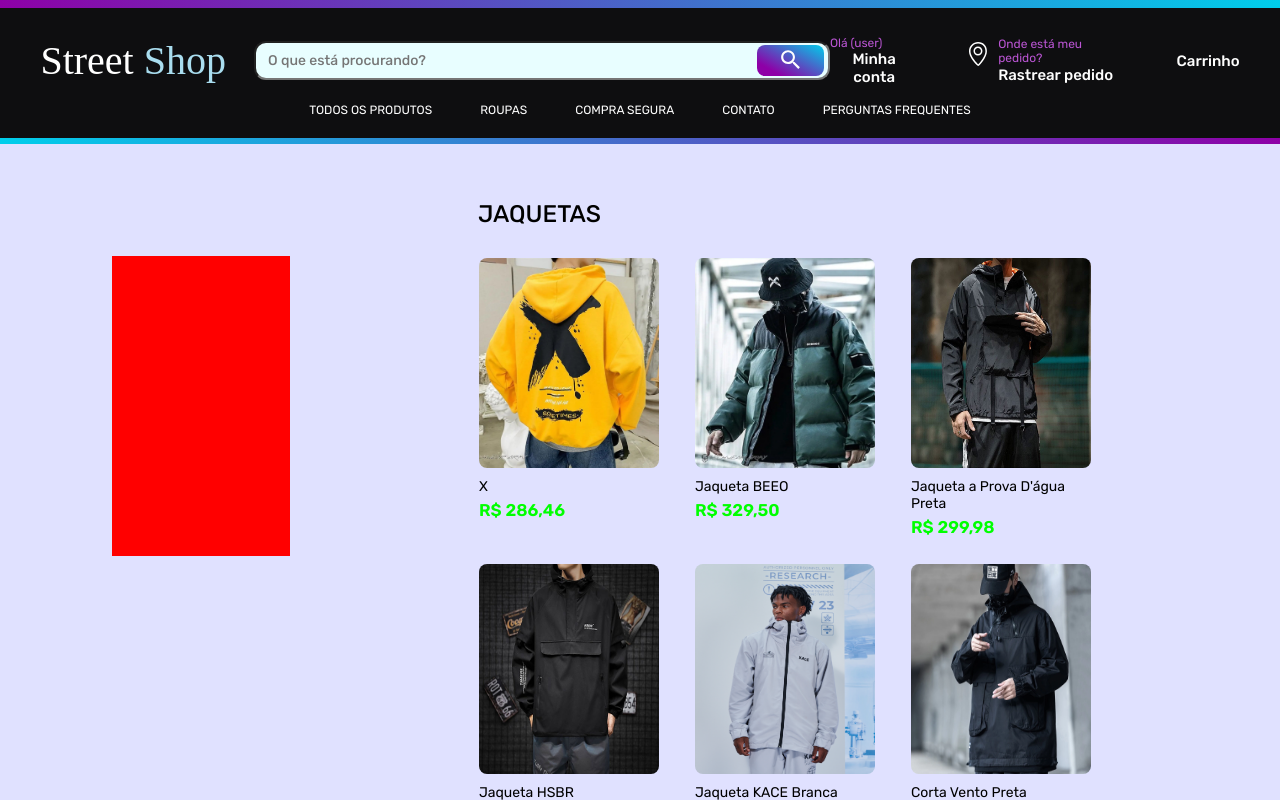
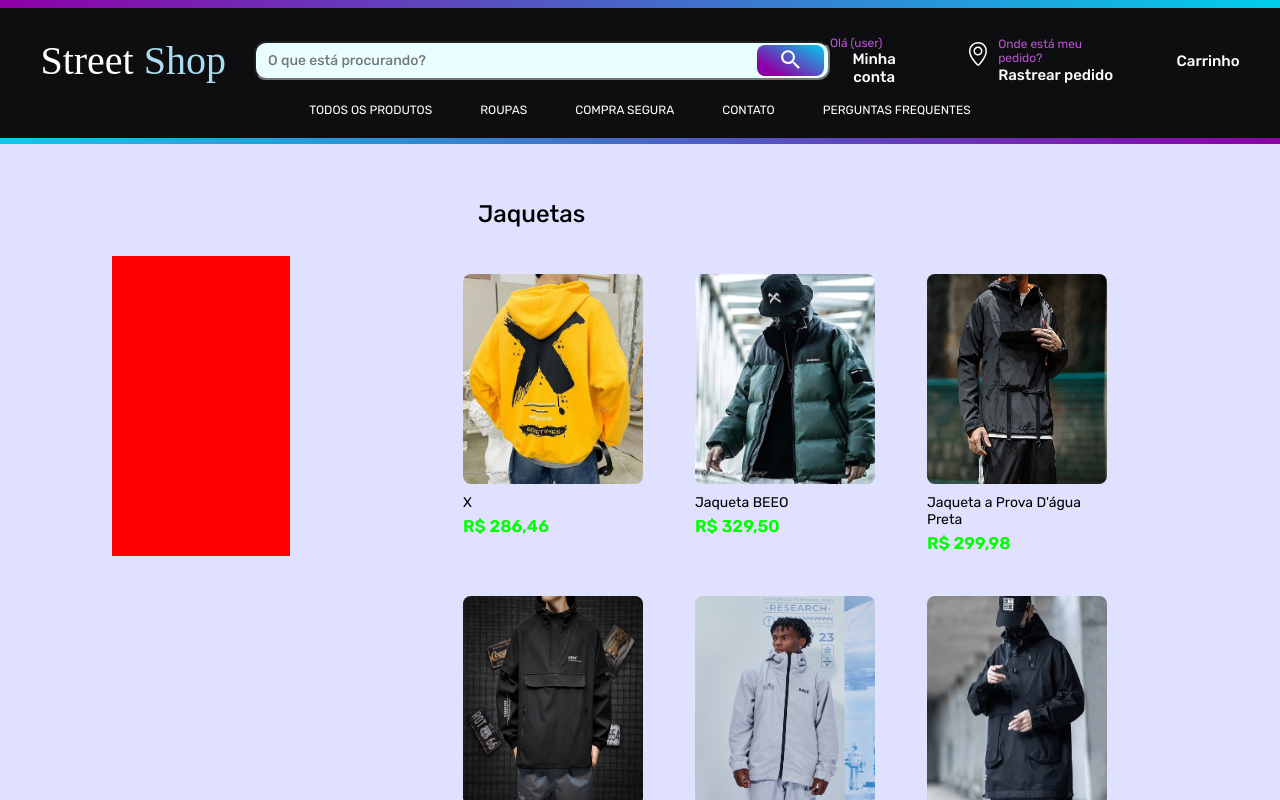
Before and after one commit to gustavocarvalho-ra/NextJs-Loja_Roupas, a Next.js app: page /jaquetas in a window 1280 px wide. Shown: the top 800 px of the page. Built offline with nearby package versions, Linux system fonts and the light colour scheme; a web font is replaced by a local one.

Commit message:
style: ajust gap

```diff
--- a/app/calcas/styles.ts
+++ b/app/calcas/styles.ts
@@ -10,7 +10,6 @@ export const Car = styled.div `
     margin: 1em 0 0 4.5em;
     font-size: 24px;
     font-weight: 450;
-    text-transform: uppercase;
   }
   .cards {
     width: 70%;
@@ -19,7 +18,7 @@ export const Car = styled.div `
     justify-content: center;
     align-items: center;
     flex-wrap: wrap;
-    gap: 1em;
+    gap: 2em;
   }
 
   .card {
--- a/app/data/pro.json
+++ b/app/data/pro.json
@@ -209,6 +209,4 @@
     "type": "jaqueta",
     "id": "30"
   }
-
-
 ]
--- a/app/jaquetas/styles.ts
+++ b/app/jaquetas/styles.ts
@@ -10,7 +10,6 @@ export const Jaq = styled.div `
     margin: 1em 0 0 4.5em;
     font-size: 24px;
     font-weight: 450;
-    text-transform: uppercase;
   }
   .cards {
     width: 70%;
@@ -19,7 +18,7 @@ export const Jaq = styled.div `
     justify-content: center;
     align-items: center;
     flex-wrap: wrap;
-    gap: 1em;
+    gap: 2em;
   }
 
   .card {
```
